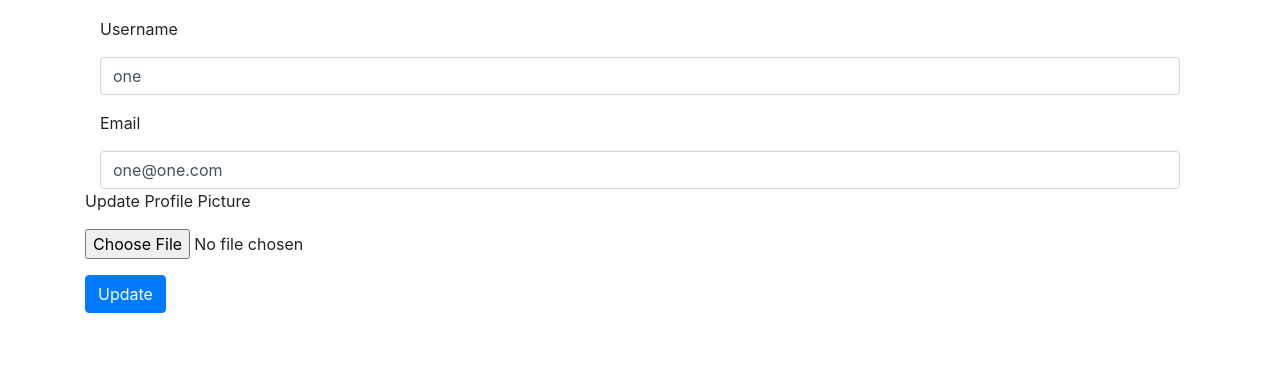
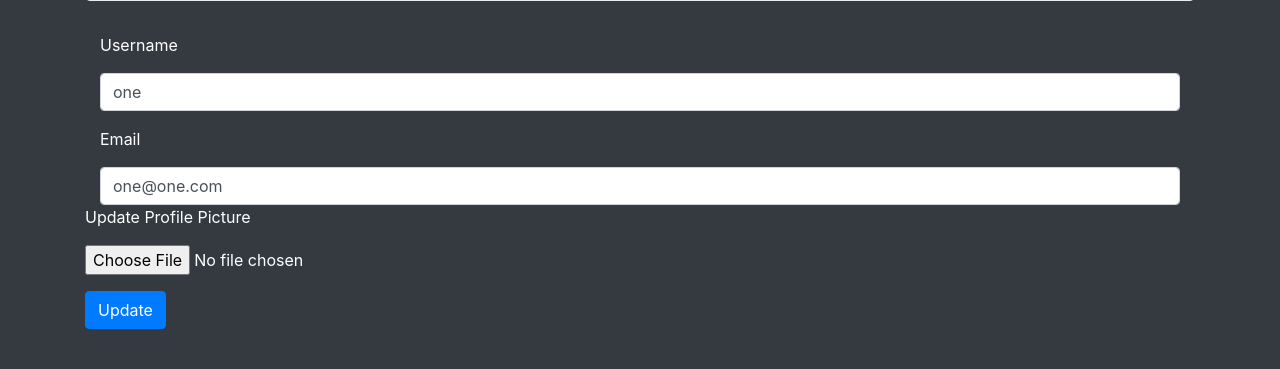
Before and after one commit to bluemike61/FlaskBlogSite, a Flask app: page /account in a window 1280 px wide. Shown: the part 579-948 px from the top of the page. Before the commit the page ends 892 px from the top, so only its background shows below. Run offline with Flask 2, Linux system fonts and the light colour scheme; a user stored in the database is signed in; some libraries are stand-ins or nearby versions.

Commit message:
small changes

```diff
--- a/puppycompanyblog/templates/account.html
+++ b/puppycompanyblog/templates/account.html
@@ -12,16 +12,16 @@
   <form  method="POST" action = "" enctype="multipart/form-data">
     {{ form.hidden_tag() }}
     <div class="form-group">
-      {{ form.username.label(class="form-group") }}
+      {{ form.username.label(class="form-group text-white") }}
       {{form.username(class='form-control')  }}
     </div
     <div class="form-group">
-      {{ form.email.label(class="form-group") }}
+      {{ form.email.label(class="form-group text-white") }}
       {{form.email(class='form-control')  }}
     </div>
     <div class="form-group">
-      {{ form.picture.label(class="form-group") }}
-      {{ form.picture(class="form-control-file") }}
+      {{ form.picture.label(class="form-group text-white") }}
+      {{ form.picture(class="form-control-file text-white") }}
     </div>
     <div class="form-group">
         {{ form.submit(class="btn btn-primary") }}
--- a/puppycompanyblog/templates/base.html
+++ b/puppycompanyblog/templates/base.html
@@ -6,9 +6,10 @@
     <script src="https://cdnjs.cloudflare.com/ajax/libs/popper.js/1.12.9/umd/popper.min.js" integrity="sha384-ApNbgh9B+Y1QKtv3Rn7W3mgPxhU9K/ScQsAP7hUibX39j7fakFPskvXusvfa0b4Q" crossorigin="anonymous"></script>
     <script src="https://maxcdn.bootstrapcdn.com/bootstrap/4.0.0/js/bootstrap.min.js" integrity="sha384-JZR6Spejh4U02d8jOt6vLEHfe/JQGiRRSQQxSfFWpi1MquVdAyjUar5+76PVCmYl" crossorigin="anonymous"></script>
     <meta charset="utf-8">
+    <link rel="stylesheet" href="master.css">
     <title></title>
   </head>
-  <body>
+  <body class="p-3 mb-2 bg-dark">
   <ul class="nav">
 
   <li class="nav-item">
--- a/puppycompanyblog/templates/info.html
+++ b/puppycompanyblog/templates/info.html
@@ -1,8 +1,8 @@
 {% extends "base.html" %}
 {% block content %}
 <div class="jumbotron">
-  <h1>Info about our Company</h1>
-  <p>Lorem ipsum dolor sit amet, consectetur adipisicing elit, sed do eiusmod tempor incididunt ut labore et dolore magna aliqua. Ut enim ad minim veniam, quis nostrud exercitation ullamco laboris nisi ut aliquip ex ea commodo consequat. Duis aute irure dolor in reprehenderit in voluptate velit esse cillum dolore eu fugiat nulla pariatur. Excepteur sint occaecat cupidatat non proident, sunt in culpa qui officia deserunt mollit anim id est laborum.</p>
+  <h1>Info about this blogging website</h1>
+  <p>This blogging website can be about anything you want, you simply need to make some minor changes.</p>
 </div>
 
 {% endblock %}
--- a/puppycompanyblog/templates/login.html
+++ b/puppycompanyblog/templates/login.html
@@ -3,8 +3,8 @@
 <form method="POST">
     {# This hidden_tag is a CSRF security feature. #}
     {{ form.hidden_tag() }}
-    {{ form.email.label }} {{ form.email() }}
-    {{ form.password.label }} {{ form.password() }}
+    {{ form.email.label(class = "text-white") }} {{ form.email() }}
+    {{ form.password.label(class = "text-white") }} {{ form.password() }}
     {{ form.submit() }}
 </form>
 {% endblock %}
```
Also changed, not shown: puppycompanyblog/templates/register.html (+4 -4 lines), puppycompanyblog/data.sqlite.
